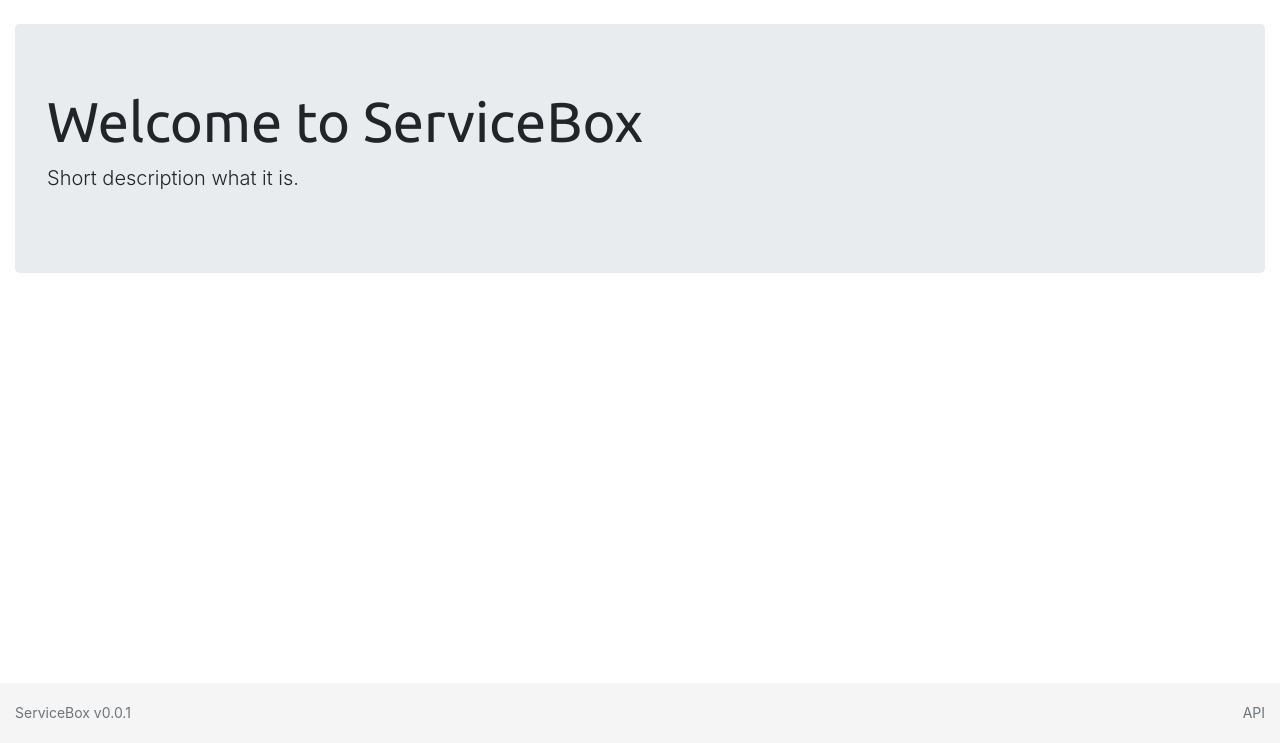
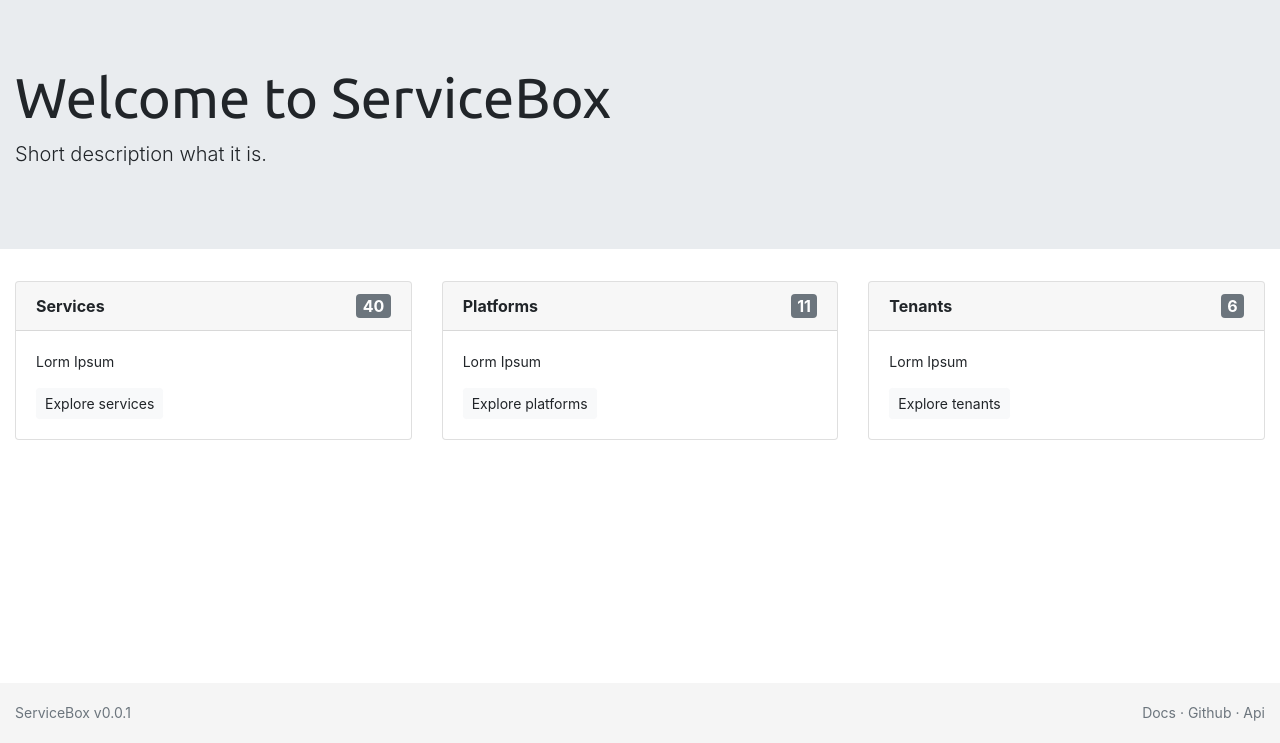
Before and after one commit to FlxPeters/servicebox, a Django app: page / in a window 1280 px wide. Shown: the part 57-800 px from the top of the page. Run offline with Django 3.2, Linux system fonts and the light colour scheme; some libraries are stand-ins or nearby versions.

Commit message:
Update Home and style

```diff
--- a/servicebox/services/templates/services/service_detail.html
+++ b/servicebox/services/templates/services/service_detail.html
@@ -5,7 +5,7 @@
 {% block title %}Services{% endblock %}
 
 {% block header %}
-<div class="header">
+<div class="header container mt-4 mb-2">
     <h1>{{ service.name }}</h1>
     <p class="lead">{{ service.get_fully_qualified_name}}</p>
     <p class="text-muted date">Created {{ service.created_at|date:"D d M Y"}} &middot; Updated {{ service.updated_at |timesince}}</p>
@@ -36,7 +36,6 @@
                 <div class="card-header">
                     Tenants
                 </div>
-                <div class="card-body card-table">
                 <table class="table table-hover">
                 <tr>
                     <th>Owner</th>
@@ -48,12 +47,10 @@
                 </tr>
                 </table>
             </div>
-            </div>
             <div class="card mb-3">
                 <div class="card-header">
                     Platform
                 </div>
-                <div class="card-body card-table">
                 <table class="table table-hover">
                 <tr>
                     <th>Platform</th>
@@ -63,7 +60,6 @@
                     <td>{{ service.platform.group.name }}</td>
                 </tr>
                 </table>
-                </div>
             </div>
             <div class="card mb-3">
                 <div class="card-header">
--- a/servicebox/services/templates/services/service_list.html
+++ b/servicebox/services/templates/services/service_list.html
@@ -5,7 +5,9 @@
 {% block title %}Services{% endblock %}
 
 {% block header %}
-<h1>Services</h1>
+<div class="container mt-4 mb-2">
+  <h1>Services</h1>
+</div>
 {% endblock %}
 
 {% block content %}
--- a/servicebox/templates/base.html
+++ b/servicebox/templates/base.html
@@ -17,17 +17,16 @@
     </head>
     <body>
         {% include 'inc/navbar.html' %}
+        {% block header %}{% endblock %}
         <main class="container mt-4" role="main">
-            {% block header %}{% endblock %}
             {% block content %}{% endblock %}
         </main>
         <footer class="footer">
             <div class="container">
                 <span class="text-muted">ServiceBox v0.0.1</span>
                 <span class="text-muted float-right">
-                    API
+                    Docs &middot; Github &middot; Api
                 </span>
-
             </div>
         </footer>
   </body>
--- a/servicebox/templates/home.html
+++ b/servicebox/templates/home.html
@@ -2,9 +2,51 @@
 
 {% block title %}Home{% endblock %}
 
-{% block content %}
-<div class="jumbotron">
-    <h1 class="display-4">Welcome to ServiceBox</h1>
-    <p class="lead">Short description what it is.</p>
+{% block header %}
+<div class="jumbotron jumbotron-fluid">
+    <div class="container">
+        <h1 class="display-4">Welcome to ServiceBox</h1>
+        <p class="lead">Short description what it is.</p>
+    </div>
 </div>
 {% endblock %}
+
+
+{% block content %}
+<div class="row">
+  <div class="col">
+    <div class="card" >
+        <div class="card-header">
+            Services <span class="badge badge-secondary float-right">40</span>
+        </div>
+        <div class="card-body">
+            <p class="card-text">Lorm Ipsum</p>
+            <a href="{% url 'services.views.list' %}" class="btn btn-light btn-sm">Explore services</a>
+        </div>
+    </div>
+  </div>
+  <div class="col">
+    <div class="card" >
+        <div class="card-header">
+            Platforms <span class="badge badge-secondary float-right">11</span>
+        </div>
+        <div class="card-body">
+            <p class="card-text">Lorm Ipsum </p>
+            <a href="{% url 'platforms.views.list' %}" class="btn btn-light btn-sm">Explore platforms</a>
+        </div>
+    </div>
+  </div>
+  <div class="col">
+    <div class="card" >
+        <div class="card-header">
+            Tenants <span class="badge badge-secondary float-right">6</span>
+        </div>
+        <div class="card-body">
+            <p class="card-text">Lorm Ipsum</p>
+            <a href="{% url 'tenancy.views.list' %}" class="btn btn-light btn-sm">Explore tenants</a>
+        </div>
+    </div>
+  </div>
+
+</div>
+{% endblock %}
```
Also changed, not shown: servicebox/static/css/main.css (+39 -1 lines). Lines whose indentation alone changed are shown as unchanged.
